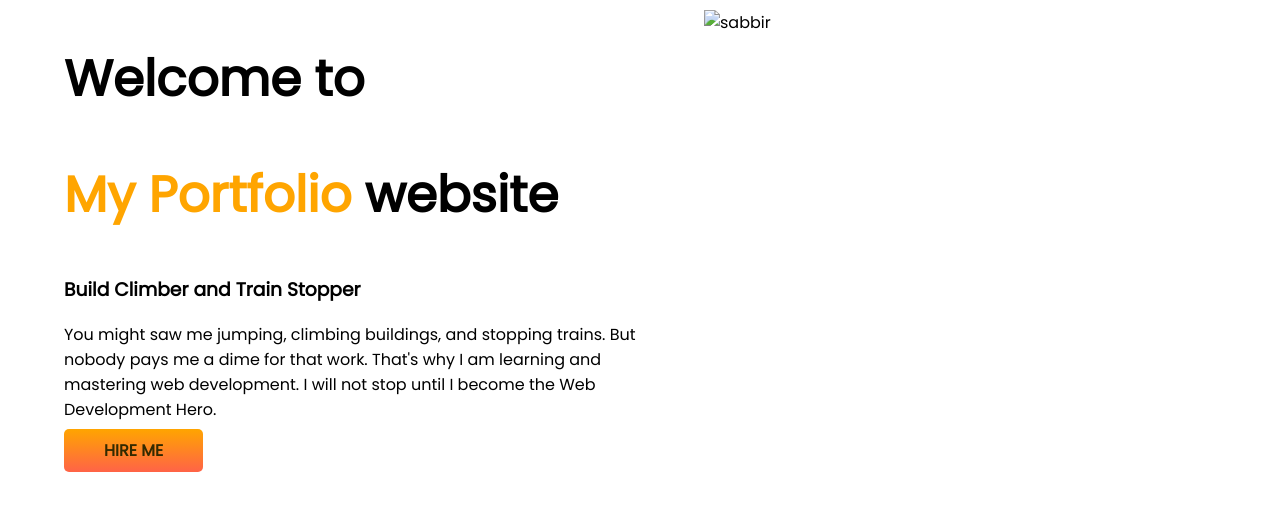
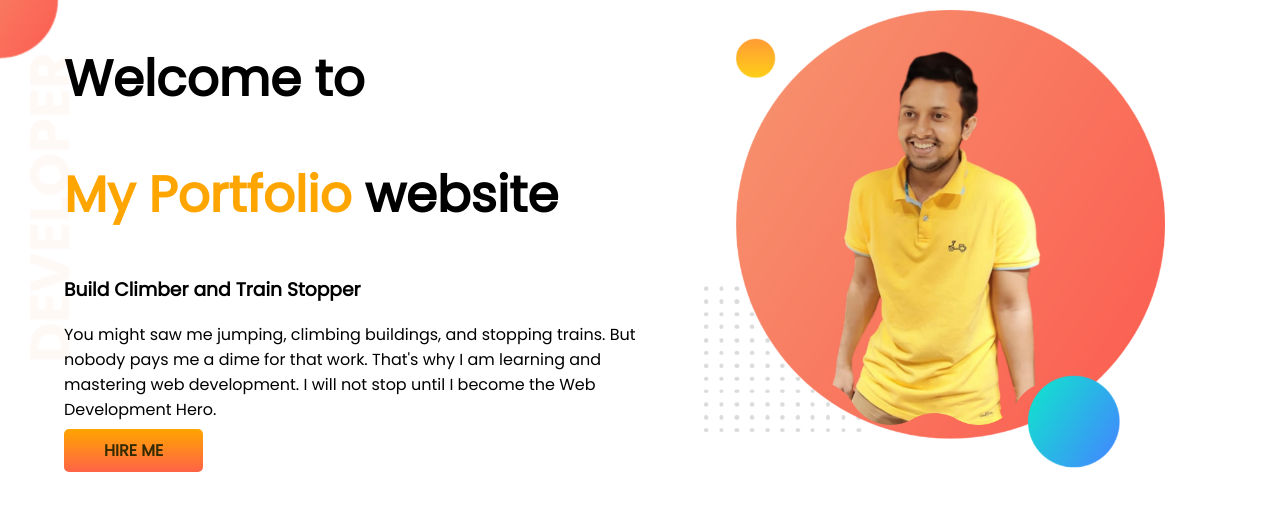
Before and after one commit to Sabbirhosan/dev-portfolio, a plain HTML site: page index.html in a window 1280 px wide. Drawn offline with Linux system fonts and the light colour scheme; the site is published under a folder, as on GitHub Pages, so addresses that start at the root find nothing.

Commit message:
save all

```diff
--- a/index.html
+++ b/index.html
@@ -21,7 +21,7 @@
             <a class="hire" href="/index.html" target="_blank">HIRE ME</a>
         </div>
         <div class="half-width">
-         <img src="/images/sabbir.png" alt="sabbir">
+         <img src="images/sabbir.png" alt="sabbir">
         </div>
     </section>
 
--- a/style.css
+++ b/style.css
@@ -39,6 +39,6 @@ section{
     background-image: linear-gradient(Tomato, orange);
 }
 .top-banner{
-    background-image: url(/images/top-banner.png);
+    background-image: url(images/top-banner.png);
     background-repeat: no-repeat;
 }
```
